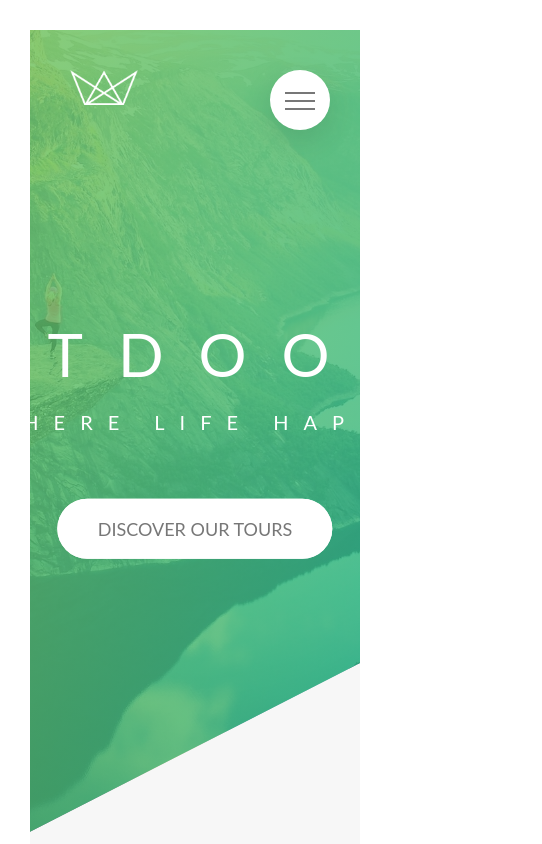
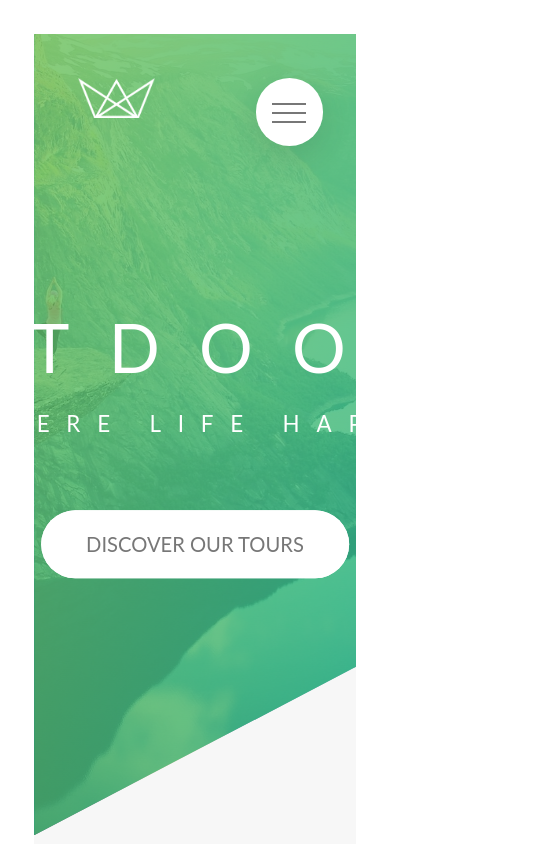
Before and after one commit to tmohammad78/naturepage, a website: page index.html in a window 390 px wide. Shown: the top 844 px of the page, 542 px wide, since content can reach past the window. Drawn offline with nearby package versions, Linux system fonts and the light colour scheme.

Commit message:
starting to responsive

```diff
--- a/sass/abstracts/_mixins.scss
+++ b/sass/abstracts/_mixins.scss
@@ -13,3 +13,24 @@
     transform: translate(-50%,-50%);
 
 }
+
+
+//query
+
+@mixin respond-phone {
+    @media (max-width:600px){ @content };
+}
+@mixin respond($breakpoint) {
+    @if $breakpoint==phone{
+        @media (max-width:600px){ @content };
+    }
+    @if $breakpoint==tab-port{
+        @media (max-width:900px){ @content };
+    }
+    @if $breakpoint==tab-land{
+        @media (max-width:1200px){ @content };
+    }
+    @if $breakpoint==big-desktop{
+        @media (min-width:1800px){ @content };
+    }
+}
--- a/sass/base/_base.scss
+++ b/sass/base/_base.scss
@@ -7,6 +7,18 @@
 }
 html{
     font-size: 62.5%;
+    @include respond(phone){
+      font-size: 50%;
+    }
+    @include respond(tab-port){
+      font-size: 60%;
+    }
+    @include respond(tab-land){
+      font-size: 70%;
+    }
+    @include respond(big-desktop){
+      font-size: 80%;
+    }
 }
 body {
   box-sizing: border-box;
```
Also changed, not shown: package.json (+9 -10 lines), css/style.css, 1 other file.
